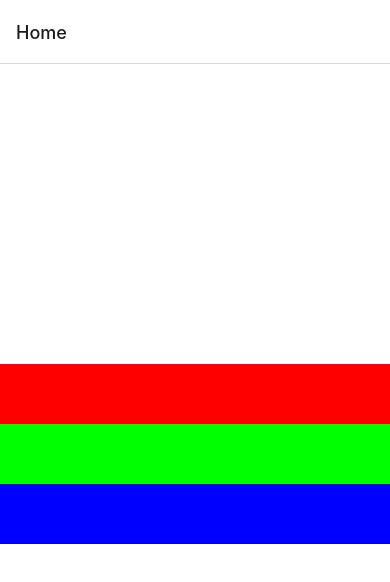
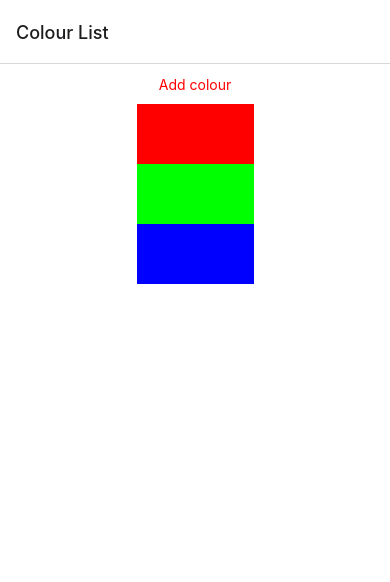
Before and after one commit to chiawt/pcmod3-1, a React Native app: screen / in a window 390 px wide. Shown: the top 582 px of the page. Built offline with nearby package versions, Linux system fonts and the light colour scheme.

Commit message:
Add button for addition random color

```diff
--- a/App.js
+++ b/App.js
@@ -1,20 +1,46 @@
 import { StatusBar } from "expo-status-bar";
-import React from "react";
-import { StyleSheet, Text, View } from "react-native";
+import React, { useState } from "react";
+import { StyleSheet, Text, View, FlatList,TouchableOpacity } from "react-native";
 import { createStackNavigator } from "@react-navigation/stack";
 import { NavigationContainer } from "@react-navigation/native";
 import BlockRGB from "./components/BlockRGB";
 
 function HomeScreen() {
-  return (
-    <View style={styles.container}>
-      <BlockRGB red={255} green={0} blue={0} />
-      <BlockRGB red={0} green={255} blue={0} />
-      <BlockRGB red={0} green={0} blue={255} />
-    </View>
-  );
+ const [colorArray, setColorArray] = useState([
+   { red: 255, green: 0, blue: 0, id: "0" },
+   { red: 0, green: 255, blue: 0, id: "1" },
+   { red: 0, green: 0, blue: 255, id: "2" },
+ ]);
+
+ function AddColor() {
+  setColorArray([
+    ...colorArray,
+    {
+      red: Math.floor(Math.random() * 256),
+      green: Math.floor(Math.random() * 256),
+      blue: Math.floor(Math.random() * 256),
+      id: `${colorArray.length}`,
+    },
+  ]);
 }
 
+return (
+  <View style={styles.container}>
+    <TouchableOpacity
+      style={{ height: 40, justifyContent: "center" }}
+      onPress={AddColor}
+    >
+      <Text style={{ color: "red" }}>Add colour</Text>
+    </TouchableOpacity>
+    <FlatList style={styles.list} data={colorArray} renderItem={renderItem} />
+  </View>
+);
+
+
+ function renderItem({ item }) {
+   return <BlockRGB red={item.red} green={item.green} blue={item.blue} />;
+ }
+}
 
 const Stack = createStackNavigator();
 
@@ -22,7 +48,7 @@ export default function App() {
  return (
    <NavigationContainer>
      <Stack.Navigator>
-       <Stack.Screen name="Home" component={HomeScreen} />
+       <Stack.Screen name="Colour List" component={HomeScreen} />
      </Stack.Navigator>
    </NavigationContainer>
  );
@@ -33,6 +59,8 @@ const styles = StyleSheet.create({
    flex: 1,
    backgroundColor: "#fff",
    alignItems: "center",
-   justifyContent: "center",
+ },
+ list: {
+   width: "30%",
  },
 });
```
